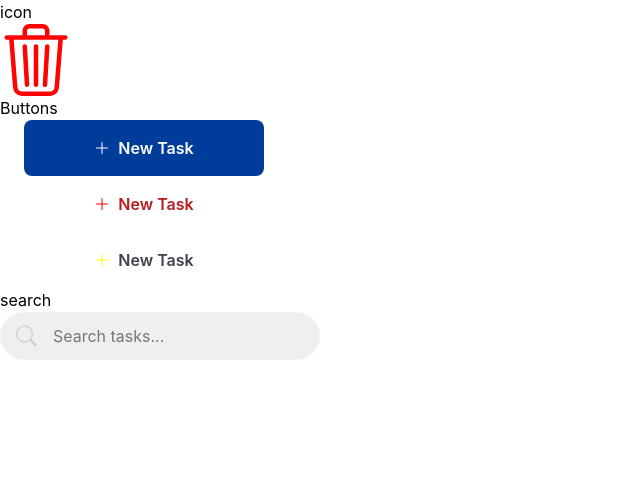
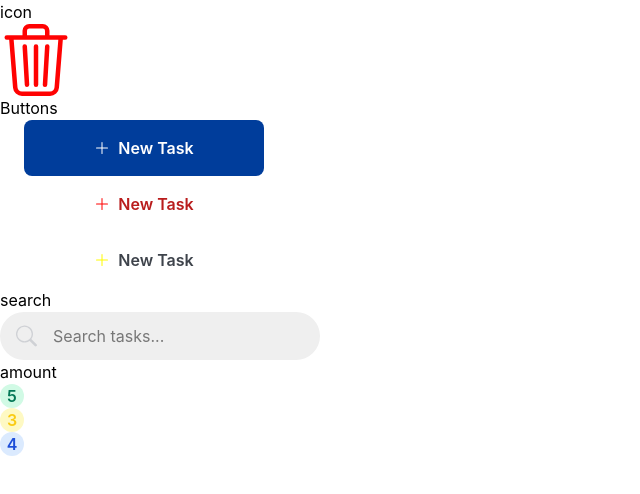
Before and after one commit to michaelprocha/todo-json-server, a React (Vite) app: page / in a window 1280 px wide. Shown: the top 494 px of the page, without its empty margins (0-640 px from the left). Built offline with nearby package versions, Linux system fonts and the light colour scheme.

Commit message:
add Amount component

```diff
--- a/src/App.tsx
+++ b/src/App.tsx
@@ -5,6 +5,7 @@ import Icon from "./components/Icon";
 import Button from "./components/Button";
 import Plus from "./assets/icons/add.svg?react";
 import Search from "./components/Search";
+import Amount from "./components/Amount";
 
 const router = createBrowserRouter([
 	{
@@ -32,6 +33,12 @@ const router = createBrowserRouter([
 					search
 					<Search name="search" id="123" color="primary" placeholder="Search tasks..." />
 				</div>
+				<div className="h-30 w-30">
+					amount
+					<Amount>5</Amount>
+					<Amount color="secondary">3</Amount>
+					<Amount color="primary">4</Amount>
+				</div>
 			</>
 		),
 	},
--- /dev/null
+++ b/src/components/Amount.tsx
@@ -0,0 +1,28 @@
+import { type ComponentProps } from "react";
+import { tv, type VariantProps } from "tailwind-variants";
+
+const amount = tv({
+	base: "rounded-full w-6 h-6 font-semibold text-sm flex items-center justify-center",
+	variants: {
+		color: {
+			primary: `text-blue-dark bg-blue-light`,
+			secondary: `text-yellow-mustard bg-yellow-light`,
+			tertiary: `text-green-dark bg-green-light`,
+		},
+	},
+	defaultVariants: {
+		color: "tertiary",
+	},
+});
+
+type AmountProps = ComponentProps<"p"> & VariantProps<typeof amount>;
+
+function Amount({ color, className, children, ...props }: AmountProps) {
+	return (
+		<p className={amount({ color, className })} {...props}>
+			{children}
+		</p>
+	);
+}
+
+export default Amount;
```
